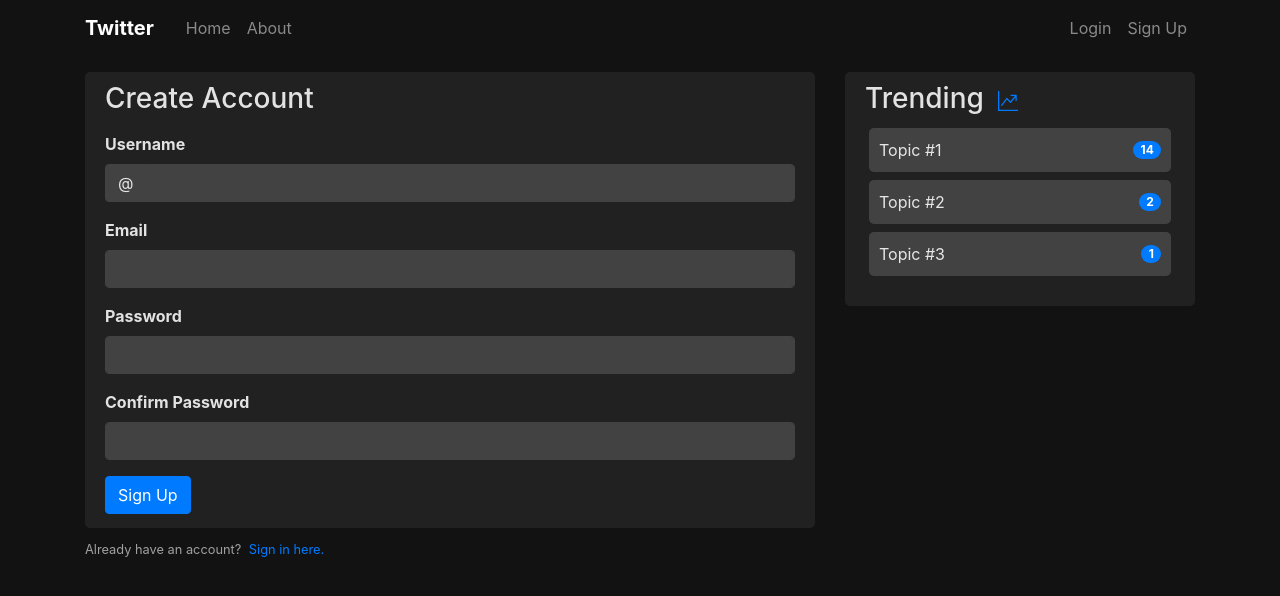
After one commit to nolan-aaron/Paper_Planes, a Flask app: page /register in a window 1280 px wide. The commit adds this page. Shown: the top 596 px of the page. Run offline with Flask 2, Linux system fonts and the light colour scheme; some libraries are stand-ins or nearby versions.

Commit message:
Register and login functionality
- Forms
- Flash messages
- Input validation
- Basic UI

```diff
--- a/application.py
+++ b/application.py
@@ -1,13 +1,53 @@
-from flask import Flask, render_template
+from flask import Flask, render_template, flash, redirect
+from flask.helpers import url_for
+from forms import RegistrationForm, LoginForm
 
+posts = [
+    {
+        'username': '@aaron_nolan',
+        'content': 'Lorem ipsum dolor sit amet consectetur adipisicing elit. Quae vero ut odio aut. Asperiores amet minus iste nemo ratione atque.',
+        'posted': '34 minutes ago'
+    },
+    {
+        'username': '@libby_hogarth',
+        'content': 'Lorem ipsum dolor sit amet consectetur adipisicing elit. Quae vero ut odio aut. Asperiores amet minus iste nemo ratione atque.',
+        'posted': '7 minutes ago'
+    }
+]
 
 app = Flask(__name__)
-app.secret_key = 'd8406b95c0ef1a9fe9daefdbdd720bad70ac3977d3abf8db667a4e6f1be24cc7'
+app.config['SECRET_KEY'] = 'd8406b95c0ef1a9fe9daefdbdd720bad70ac3977d3abf8db667a4e6f1be24cc7'
 
 
 @app.route("/")
 def index():
-    return render_template('base.html')
+    return render_template('index.html', posts=posts)
+
+
+@app.route("/register", methods=['GET', 'POST'])
+def register():
+
+    form = RegistrationForm()
+
+    if form.validate_on_submit():
+        flash(f"Account created for @{form.username.data}!", 'success')
+        return redirect(url_for('index'))
+
+    return render_template('register.html', title='Register', form=form)
+
+
+@app.route("/login", methods=['GET', 'POST'])
+def login():
+
+    form = LoginForm()
+
+    if form.validate_on_submit():
+        if form.email.data == 'nolan_aaron@outlook.com' and form.password.data == '12345678':
+            flash(f"You have been logged in!", 'success')
+            return redirect(url_for('index'))
+        else:
+            flash(f"Login unsuccessful, please check your email and password.", 'danger')
+    return render_template('login.html', title='Login', form=form)
 
 
 if __name__ == "__main__":
--- /dev/null
+++ b/forms.py
@@ -0,0 +1,23 @@
+from flask_wtf import FlaskForm
+from wtforms import StringField, PasswordField, SubmitField, BooleanField
+from wtforms.validators import DataRequired, Length, Email, EqualTo
+
+
+class RegistrationForm(FlaskForm):
+
+    username = StringField('Username', validators=[
+                           DataRequired(), Length(min=2, max=20)])
+    email = StringField('Email', validators=[DataRequired(), Email()])
+    password = PasswordField('Password', validators=[
+                             DataRequired(), Length(min=8)])
+    confirm_password = PasswordField('Confirm Password', validators=[
+                                     DataRequired(), EqualTo('password')])
+    submit = SubmitField('Sign Up')
+
+
+class LoginForm(FlaskForm):
+
+    email = StringField('Email', validators=[DataRequired(), Email()])
+    password = PasswordField('Password', validators=[DataRequired()])
+    remember = BooleanField('Remember Me')
+    submit = SubmitField('Login')
--- /dev/null
+++ b/static/CSS/style.css
@@ -0,0 +1,111 @@
+body {
+  background: #121212;
+  color: #333333;
+}
+
+#main-container {
+    margin-top: 1rem;
+}
+
+h1, h2, h3, h4, h5, h6, p {
+  color: rgb(255, 255, 255, 0.87);
+}
+
+small {
+    color: rgb(255, 255, 255, 0.60);
+
+}
+
+.nav-dark {
+  background-color: #121212;
+}
+
+.site-header .navbar-nav .nav-link {
+  color: #fff;
+}
+
+.site-header .navbar-nav .nav-link.active {
+  font-weight: 500;
+}
+
+.content-section {
+  background: #212121;
+  padding: 10px 20px;
+  border-radius: 5px;
+  margin-bottom: 20px;
+}
+
+.article-content {
+  white-space: pre-line;
+}
+
+.article-img {
+  height: 65px;
+  width: 65px;
+  margin-right: 16px;
+}
+
+.article-metadata {
+  padding-bottom: 1px;
+  margin-bottom: 4px;
+  border-bottom: 0.75px solid rgb(255, 255, 255, 0.38)
+}
+
+.article-svg {
+  width: 25px;
+  height: 25px;
+  vertical-align: middle;
+}
+
+.account-img {
+  height: 125px;
+  width: 125px;
+  margin-right: 20px;
+  margin-bottom: 16px;
+}
+
+.account-heading {
+  font-size: 2.5rem;
+}
+
+.sidebar-list {
+    padding: 10px 10px;
+    margin: 4px;
+    border-radius: 5px;
+    list-style-type: none;
+    color: rgb(255, 255, 255, 0.87);
+    background-color: #424242;
+}
+
+a:hover {
+    text-decoration: none;
+}
+
+#user {
+    color: #007bff;
+}
+
+#titleWithSvg {
+    margin-right: 10px;
+    display: inline-block;
+  }
+
+#svgWithTitle {
+    display: inline-block;
+    margin-bottom: 5px;
+  }
+
+  .button:active {
+    box-shadow: 0px 1px #666;
+    transform: translateY(2px);
+  }
+
+  fieldset div {
+    color: rgb(255, 255, 255, 0.87);
+  }
+
+  .dark-form, .dark-form:focus {
+    background-color: #424242;
+    border-color: #424242;
+    color: rgb(255, 255, 255, 0.87);
+  }
--- a/templates/base.html
+++ b/templates/base.html
@@ -1,92 +1,130 @@
 <!DOCTYPE html>
 <html lang="en">
+
 <head>
-    <!-- Meta tags -->
+  <!-- META -->
   <meta charset="utf-8" />
   <meta name="viewport" content="width=device-width, initial-scale=1" />
 
-    <!-- Bootstrap CSS -->
-    <link
-      href="https://cdn.jsdelivr.net/npm/bootstrap@5.1.3/dist/css/bootstrap.min.css"
-      rel="stylesheet"
-      integrity="sha384-1BmE4kWBq78iYhFldvKuhfTAU6auU8tT94WrHftjDbrCEXSU1oBoqyl2QvZ6jIW3"
-      crossorigin="anonymous"
-    />
+  <!-- BOOTSTRAP CSS -->
+  <link rel="stylesheet" href="https://stackpath.bootstrapcdn.com/bootstrap/4.3.1/css/bootstrap.min.css" integrity="sha384-ggOyR0iXCbMQv3Xipma34MD+dH/1fQ784/j6cY/iJTQUOhcWr7x9JvoRxT2MZw1T" crossorigin="anonymous" />
 
-    <title>{% block title %} {% endblock %}</title>
+  <!-- LOCAL CSS -->
+  <link rel="stylesheet" href="/static/CSS/style.css" />
+
+  <!-- TITLE -->
+  {% if title %}
+  <title>Twitter - {{title}}</title>
+  {% else %}
+  <title>Twitter</title>
+  {% endif %}
+  </title>
 </head>
 
 <header>
+  <!-- NAVBAR -->
+  <nav class="navbar navbar-expand-md navbar-dark nav-dark">
 
-    <!-- NAVBAR -->
-    <nav class="navbar navbar-expand-lg navbar-light bg-light">
-        <a class="navbar-brand mb-0 h1 font-weight-bold" href="#">APPLICATION</a>
-        <button
-            class="navbar-toggler"
-            type="button"
-            data-toggle="collapse"
-            data-target="#navbarSupportedContent"
-            aria-controls="navbarSupportedContent"
-            aria-expanded="false"
-            aria-label="Toggle navigation"
-        >
+    <!-- TITLE -->
+    <div class="container">
+      <a class="navbar-brand mr-4 font-weight-bold" href="/">Twitter</a>
+      <button class="navbar-toggler" type="button" data-toggle="collapse" data-target="#navbarToggle" aria-controls="navbarToggle" aria-expanded="false" aria-label="Toggle navigation">
         <span class="navbar-toggler-icon"></span>
       </button>
 
-        <div class="collapse navbar-collapse" id="navbarSupportedContent">
-            <ul class="navbar-nav ml-auto">
-
-            <li class="nav-item dropdown">
-                <a
-                class="nav-link"
-                href="#"
-                id="navbarDropdown"
-                role="button"
-                data-toggle="dropdown"
-                aria-haspopup="true"
-                aria-expanded="false"
-                >
-                Events
-                </a>
-                <div class="dropdown-menu" aria-labelledby="navbarDropdown">
-                <a class="dropdown-item" href="#">XYZ</a>
+      <!-- LEFT SIDE -->
+      <div class="collapse navbar-collapse" id="navbarToggle">
+        <div class="navbar-nav mr-auto">
+          <a class="nav-item nav-link" href="{{ url_for('index') }}">Home</a>
+          <a class="nav-item nav-link" href="#">About</a>
         </div>
 
-            </li>
+        <!-- RIGHT SIDE -->
+        <div class="navbar-nav">
+          <a class="nav-item nav-link" href="{{ url_for('login') }}">Login</a>
+          <a class="nav-item nav-link" href="{{ url_for('register') }}">Sign Up</a>
+        </div>
+      </div>
 
-            <!-- Register/Login goes here -->
-            </form>
     </div>
   </nav>
-
-    <!-- FLASH MESSAGES -->
-    {% with messages = get_flashed_messages() %} {% if messages %}
-    <ul class="flashes">
-      {% for message in messages %}
-      <li>{{ message }}</li>
-      {% endfor %}
-    </ul>
-    {% endif %} {% endwith %} {% block body %}{% endblock %}
 </header>
 
 <body>
-    {% block content %} {% endblock %}
+  <main role=" main" class="container" id="main-container">
 
-    <!-- jQuery first, then Popper.js, then Bootstrap JS -->
-    <script
-      src="https://code.jquery.com/jquery-3.3.1.slim.min.js"
-      integrity="sha384-q8i/X+965DzO0rT7abK41JStQIAqVgRVzpbzo5smXKp4YfRvH+8abtTE1Pi6jizo"
-      crossorigin="anonymous"
-    ></script>
-    <script
-      src="https://cdnjs.cloudflare.com/ajax/libs/popper.js/1.14.7/umd/popper.min.js"
-      integrity="sha384-UO2eT0CpHqdSJQ6hJty5KVphtPhzWj9WO1clHTMGa3JDZwrnQq4sF86dIHNDz0W1"
-      crossorigin="anonymous"
-    ></script>
-    <script
-      src="https://stackpath.bootstrapcdn.com/bootstrap/4.3.1/js/bootstrap.min.js"
-      integrity="sha384-JjSmVgyd0p3pXB1rRibZUAYoIIy6OrQ6VrjIEaFf/nJGzIxFDsf4x0xIM+B07jRM"
-      crossorigin="anonymous"
-    ></script>
+    <!-- MAIN -->
+    <div class="row">
+      <div class="col-lg-8">
+
+        <!-- FLASH MESSAGES -->
+        {% with messages = get_flashed_messages(with_categories=true) %}
+        {% if messages %}
+        {% for category, message in messages %}
+        <div class="alert alert-{{category}} alert-dismissible fade show" role="alert">
+          {{message}}
+          <button type="button" class="close" data-dismiss="alert" aria-label="Close">
+            <span aria-hidden="true">&times;</span>
+          </button>
+        </div>
+        {% endfor %}
+        {% endif %}
+        {% endwith %}
+
+        <!-- CONTENT -->
+        {% block content %}
+        {% endblock %}
+      </div>
+
+      <!-- SIDEBAR -->
+      <div class="col-lg-4">
+        <div class="content-section">
+          <div class="align-middle">
+            <h3 id="titleWithSvg">Trending</h3>
+            <svg id="svgWithTitle" width="20" height="20" viewBox="0 0 16 16" fill="none" xmlns="http://www.w3.org/2000/svg">
+              <g id="Graph">
+                <path id="Vector" fill-rule="evenodd" clip-rule="evenodd" d="M0 0H1V15H16V16H0V0ZM10 3.5C10 3.36739 10.0527 3.24021 10.1464 3.14645C10.2402 3.05268 10.3674 3 10.5 3H14.5C14.6326 3 14.7598 3.05268 14.8536 3.14645C14.9473 3.24021 15 3.36739 15 3.5V7.5C15 7.63261 14.9473 7.75979 14.8536 7.85355C14.7598 7.94732 14.6326 8 14.5 8C14.3674 8 14.2402 7.94732 14.1464 7.85355C14.0527 7.75979 14 7.63261 14 7.5V4.9L10.387 9.317C10.3428 9.37099 10.2877 9.41511 10.2254 9.44655C10.1631 9.47798 10.0949 9.49602 10.0252 9.4995C9.9555 9.50299 9.88584 9.49184 9.8207 9.46678C9.75556 9.44172 9.69639 9.4033 9.647 9.354L7.06 6.767L3.404 11.794C3.32402 11.8957 3.20774 11.9624 3.07958 11.9802C2.95143 11.9979 2.82138 11.9653 2.71677 11.8892C2.61216 11.8131 2.54113 11.6994 2.51861 11.572C2.49609 11.4446 2.52383 11.3134 2.596 11.206L6.596 5.706C6.63846 5.64751 6.69309 5.59893 6.75613 5.56359C6.81917 5.52825 6.88912 5.50699 6.96117 5.50129C7.03322 5.49559 7.10564 5.50557 7.17346 5.53055C7.24128 5.55554 7.30287 5.59492 7.354 5.646L9.963 8.256L13.445 4H10.5C10.3674 4 10.2402 3.94732 10.1464 3.85355C10.0527 3.75979 10 3.63261 10 3.5Z" fill="#007BFF" />
+              </g>
+            </svg>
+          </div>
+          <ul class="list-group">
+
+            <!-- LINK #1 -->
+            <a href="#">
+              <li class="sidebar-list d-flex justify-content-between align-items-center">
+                Topic #1
+                <span class="badge badge-primary badge-pill">14</span>
+              </li>
+            </a>
+
+            <!-- LINK #2 -->
+            <a href="#">
+              <li class="sidebar-list d-flex justify-content-between align-items-center">
+                Topic #2
+                <span class="badge badge-primary badge-pill">2</span>
+              </li>
+            </a>
+
+            <!-- LINK #3 -->
+            <a href="#">
+              <li class="sidebar-list d-flex justify-content-between align-items-center">
+                Topic #3
+                <span class="badge badge-primary badge-pill">1</span>
+              </li>
+            </a>
+
+          </ul>
+          </p>
+        </div>
+      </div>
+
+    </div>
+  </main>
 </body>
+
+<!-- SCRIPTS -->
+<script src="https://code.jquery.com/jquery-3.3.1.slim.min.js" integrity="sha384-q8i/X+965DzO0rT7abK41JStQIAqVgRVzpbzo5smXKp4YfRvH+8abtTE1Pi6jizo" crossorigin="anonymous"></script>
+<script src="https://cdnjs.cloudflare.com/ajax/libs/popper.js/1.14.7/umd/popper.min.js" integrity="sha384-UO2eT0CpHqdSJQ6hJty5KVphtPhzWj9WO1clHTMGa3JDZwrnQq4sF86dIHNDz0W1" crossorigin="anonymous"></script>
+<script src="https://stackpath.bootstrapcdn.com/bootstrap/4.3.1/js/bootstrap.min.js" integrity="sha384-JjSmVgyd0p3pXB1rRibZUAYoIIy6OrQ6VrjIEaFf/nJGzIxFDsf4x0xIM+B07jRM" crossorigin="anonymous"></script>
+
 </html>
--- /dev/null
+++ b/templates/register.html
@@ -0,0 +1,99 @@
+{% extends "base.html" %}
+
+<!-- CONTENT START -->
+{% block content %}
+
+<!-- REGISTER -->
+<div class="content-section mb-2">
+    <form method="POST">
+        {{ form.hidden_tag() }}
+        <fieldset class="form-group">
+
+            <!-- TITLE -->
+            <legend>
+                <h3>Create Account</h3>
+            </legend>
+
+            <!-- USERNAME -->
+            <div class="form-group">
+                {{ form.username.label(class="form-control-label font-weight-bold") }}
+                <div class="input-group">
+                    <div class="input-group-prepend">
+                        <div class="input-group-text dark-form">@</div>
+                    </div>
+
+                    {% if form.username.errors %}
+                    {{ form.username(class="form-control dark-form is-invalid") }}
+                    {% else %}
+                    {{ form.username(class="form-control dark-form") }}
+                    {% endif %}
+                </div>
+                {% for error in form.username.errors %}
+                <small class="text-danger">{{ error }}</small>
+                {% endfor %}
+            </div>
+
+            <!-- EMAIL -->
+            <div class="form-group">
+                {{ form.email.label(class="form-control-label font-weight-bold") }}
+
+                {% if form.email.errors %}
+                {{ form.email(class="form-control dark-form is-invalid") }}
+                {% else %}
+                {{ form.email(class="form-control dark-form") }}
+                {% endif %}
+
+                {% for error in form.email.errors %}
+                <small class="text-danger">{{ error }}</small>
+                {% endfor %}
+
+            </div>
+
+            <!-- PASSWORD -->
+            <div class="form-group">
+                {{ form.password.label(class="form-control-label font-weight-bold") }}
+
+                {% if form.password.errors %}
+                {{ form.password(class="form-control dark-form is-invalid") }}
+                {% else %}
+                {{ form.password(class="form-control dark-form") }}
+                {% endif %}
+
+                {% for error in form.password.errors %}
+                <small class="text-danger">{{ error }}</small>
+                {% endfor %}
+
+            </div>
+
+            <!-- CONFIRM PASSWORD -->
+            <div class="form-group mb-0">
+                {{ form.confirm_password.label(class="form-control-label font-weight-bold") }}
+
+                {% if form.confirm_password.errors %}
+                {{ form.confirm_password(class="form-control dark-form is-invalid") }}
+                {% else %}
+                {{ form.confirm_password(class="form-control dark-form") }}
+                {% endif %}
+
+                {% for error in form.confirm_password.errors %}
+                <small class="text-danger">{{ error }}</small>
+                {% endfor %}
+
+            </div>
+
+        </fieldset>
+
+        <!-- SUBMIT -->
+        <div class="form-group mb-1">
+            {{form.submit(class="btn btn-primary button") }}
+        </div>
+    </form>
+</div>
+
+<!-- FOOTER -->
+<div class="mb-3">
+    <small>Already have an account? <a class="ml-1" href="{{ url_for('login') }}">Sign in here.</a></small>
+</div>
+
+<!-- CONTENT END -->
+{% endblock content %}
```
Also changed, not shown: templates/index.html (added, +20 -0 lines), templates/login.html (added, +76 -0 lines). Lines whose indentation alone changed are shown as unchanged.
